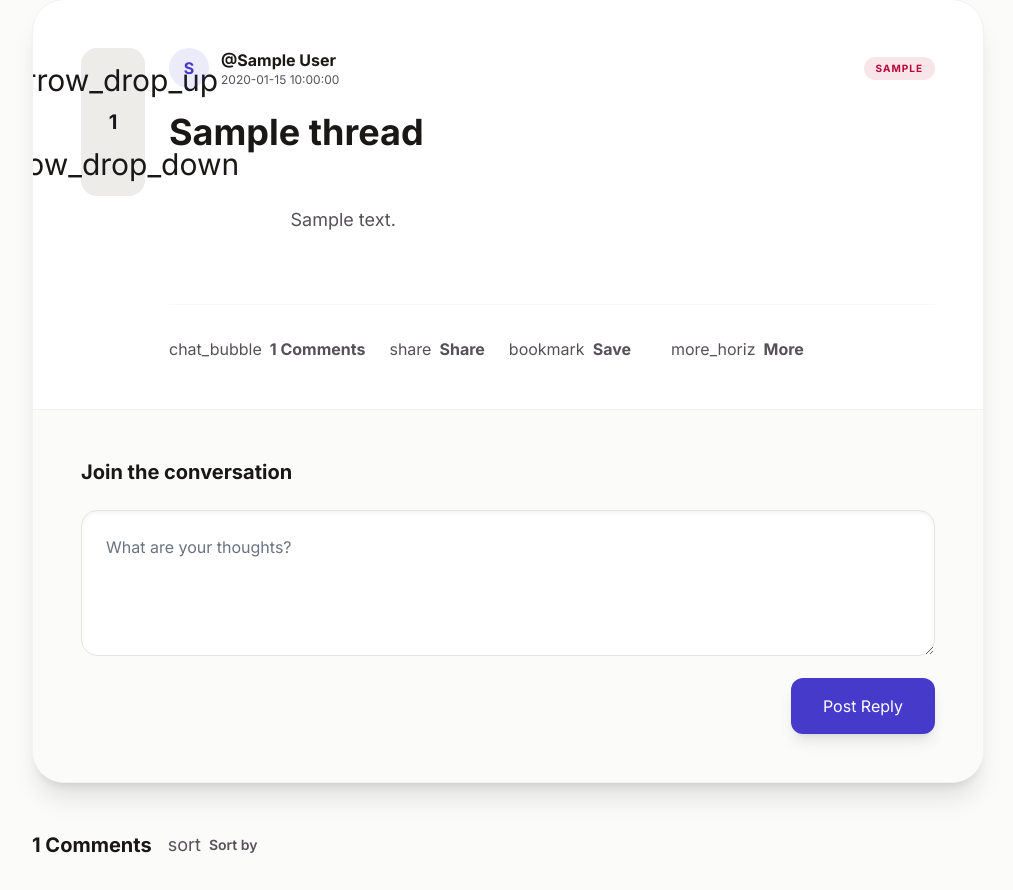
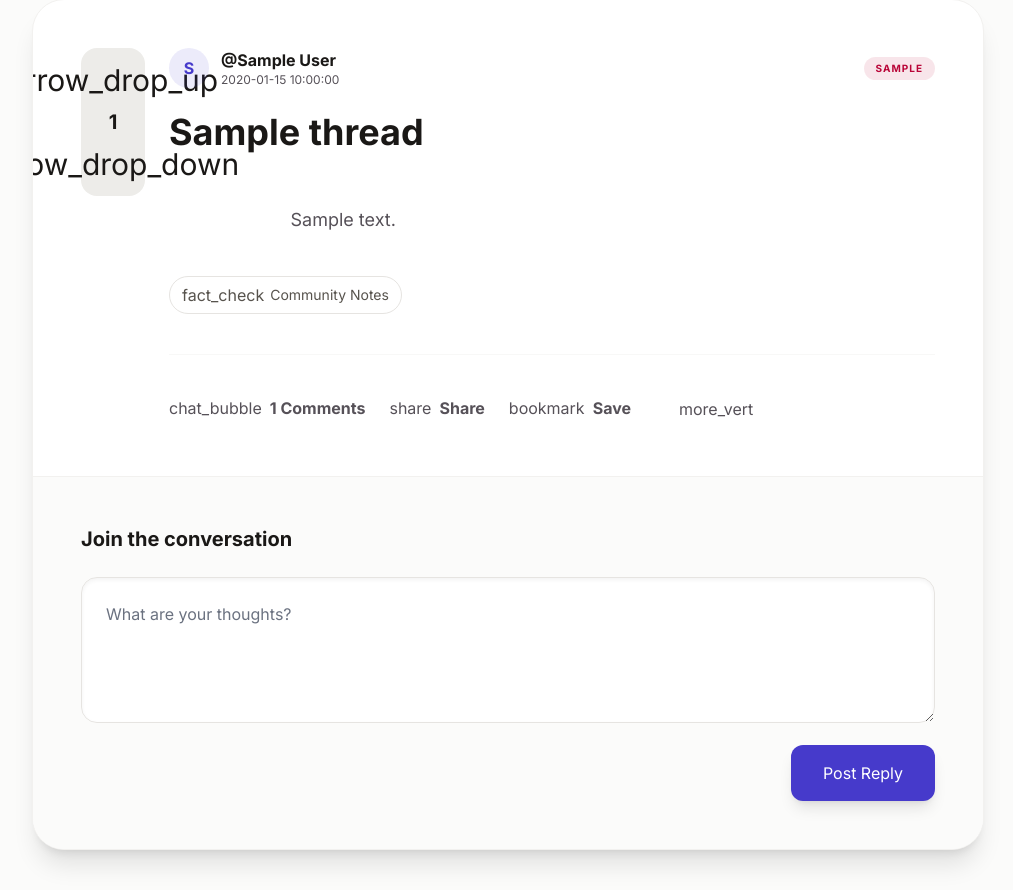
Before and after one commit to GyaljenM/AI39B_Group9_-NicheForum-, a Flask app: page /thread/1 in a window 1280 px wide. Shown: the part 181-1071 px from the top of the page, without its empty margins (132-1145 px from the left). Run offline with Flask 3, Linux system fonts and the light colour scheme; a user stored in the database is signed in; tables that the repository leaves empty hold one stand-in row (values such as "Sample post"); some libraries are stand-ins or nearby versions.

Commit message:
thread ui

```diff
--- a/app/templates/thread_detail.html
+++ b/app/templates/thread_detail.html
@@ -1,4 +1,5 @@
 {% extends "base.html" %}
+{% from '_post_parts.html' import render_media, render_poll, render_notes, render_actions_menu %}
 
 {% block title %}{{ thread.title }} | NicheForum{% endblock %}
 
@@ -50,6 +51,10 @@
                         {{ thread.content }}
                     </div>
 
+                    {{ render_media(thread.media) }}
+                    {{ render_poll(thread, url_for('Thread.vote_thread_poll', thread_id=thread.id), session.get('user_id')) }}
+                    {{ render_notes(thread, 'thread', session.get('user_id')) }}
+
                     <div class="mt-10 pt-8 border-t border-slate-50 flex items-center gap-6">
                         <button class="flex items-center gap-2 text-on-surface-variant hover:text-primary transition-all">
                             <span class="material-symbols-outlined">chat_bubble</span>
@@ -63,22 +68,9 @@
                             <span class="material-symbols-outlined">bookmark</span>
                             <span class="font-bold">Save</span>
                         </button>
-                        {% if session.get('user_name', 'Guest') == thread.author %}
-                        <div class="relative group/menu inline-block ml-4">
-                            <button class="flex items-center gap-2 text-on-surface-variant hover:text-primary transition-all">
-                                <span class="material-symbols-outlined">more_horiz</span>
-                                <span class="font-bold">More</span>
-                            </button>
-                            <div class="absolute left-0 top-full mt-2 hidden group-hover/menu:block z-20">
-                                <div class="bg-white border border-slate-100 rounded-xl shadow-xl py-2 min-w-[140px]">
-                                    <form action="{{ url_for('Thread.delete_thread', thread_id=thread.id) }}" method="POST" onsubmit="return confirm('Delete this thread permanently?')">
-                                        <button type="submit" class="w-full text-left px-4 py-2 text-sm text-red-600 hover:bg-red-50 flex items-center gap-2 transition-colors">
-                                            <span class="material-symbols-outlined text-sm">delete</span>
-                                            Delete Thread
-                                        </button>
-                                    </form>
-                                </div>
-                            </div>
+                        {% if session.get('user_id') %}
+                        <div class="ml-4">
+                            {{ render_actions_menu(thread, 'thread', session.get('user_id'), session.get('user_name', 'Guest') == thread.author, url_for('Thread.delete_thread', thread_id=thread.id)) }}
                         </div>
                         {% endif %}
                     </div>
```
